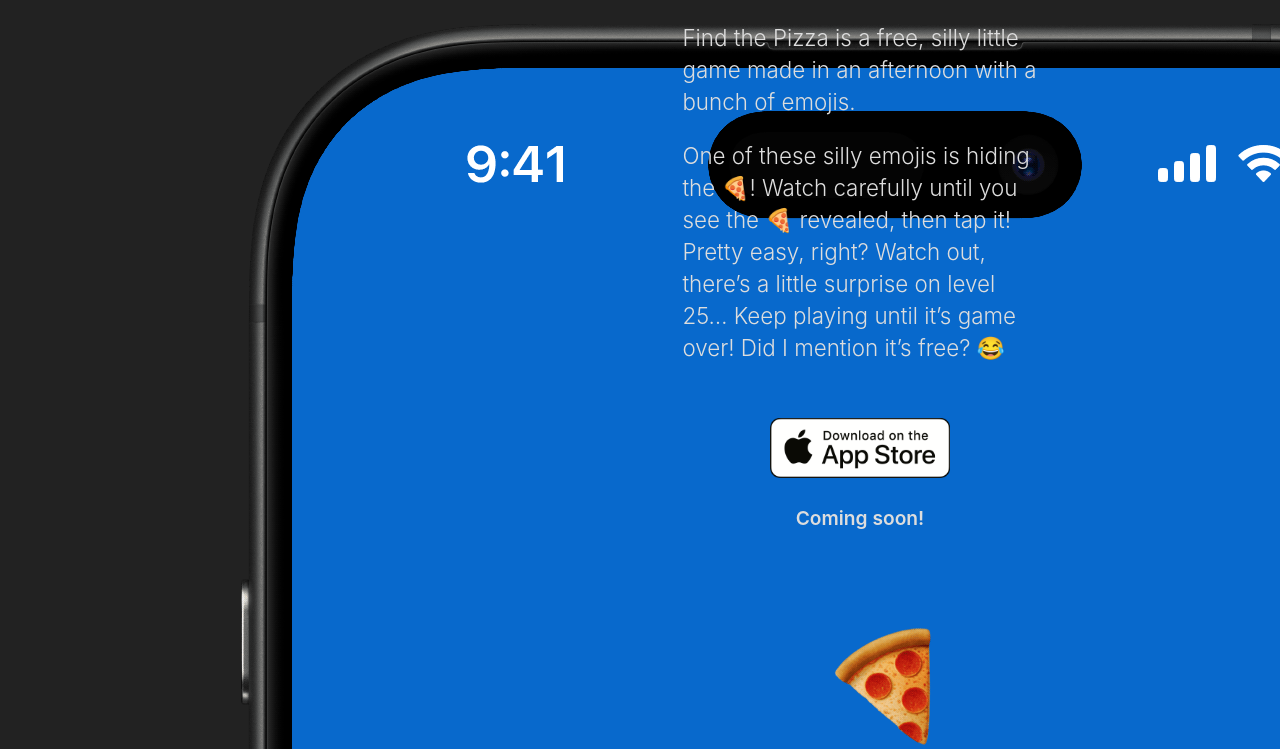
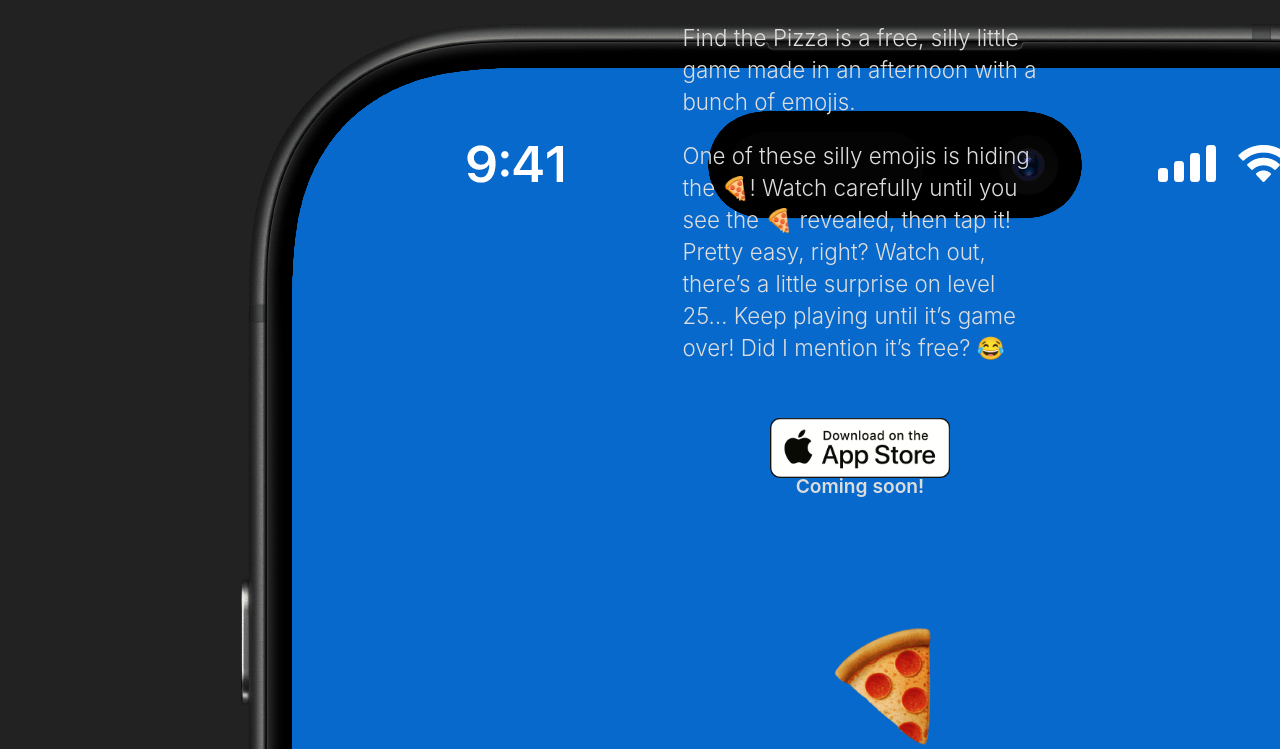
Before and after one commit to pizzaemoji/pizzaemoji.github.io, a PHP site: page /apps/find-the-pizza/ in a window 1280 px wide; the page is wider, and only the part inside the window is pictured. Shown: the part 443-1192 px from the top of that part. Run offline with PHP 8.4, Linux system fonts and the light colour scheme.

Commit message:
Update apps.css

```diff
--- a/apps/apps.css
+++ b/apps/apps.css
@@ -117,7 +117,7 @@ main {
 }
 .download-badge {
 	height: 60px;
-	padding: 2em;
+	padding-top: 2em;
 	display: block;
 	margin: 0 auto; /* Center the badge container */
 }
@@ -128,6 +128,7 @@ main {
 	line-height: 1rem;
 	text-align: center;
 	margin: auto;
+	padding-bottom: 2em; /* Give this to download-badge when removed */
 .carousel {
 	position: relative;
 	overflow: hidden;
```
